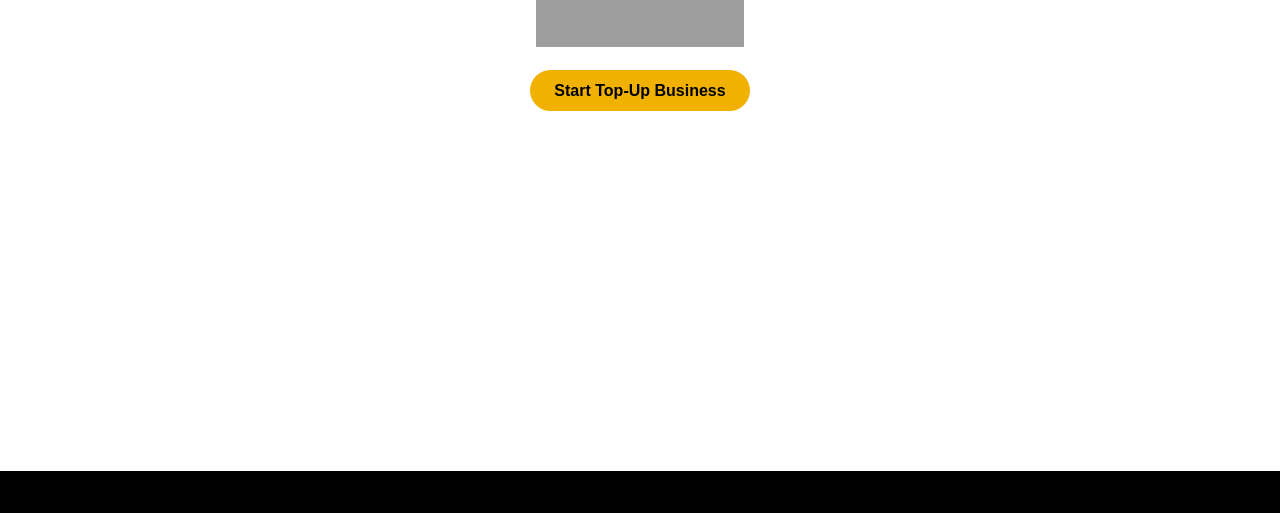
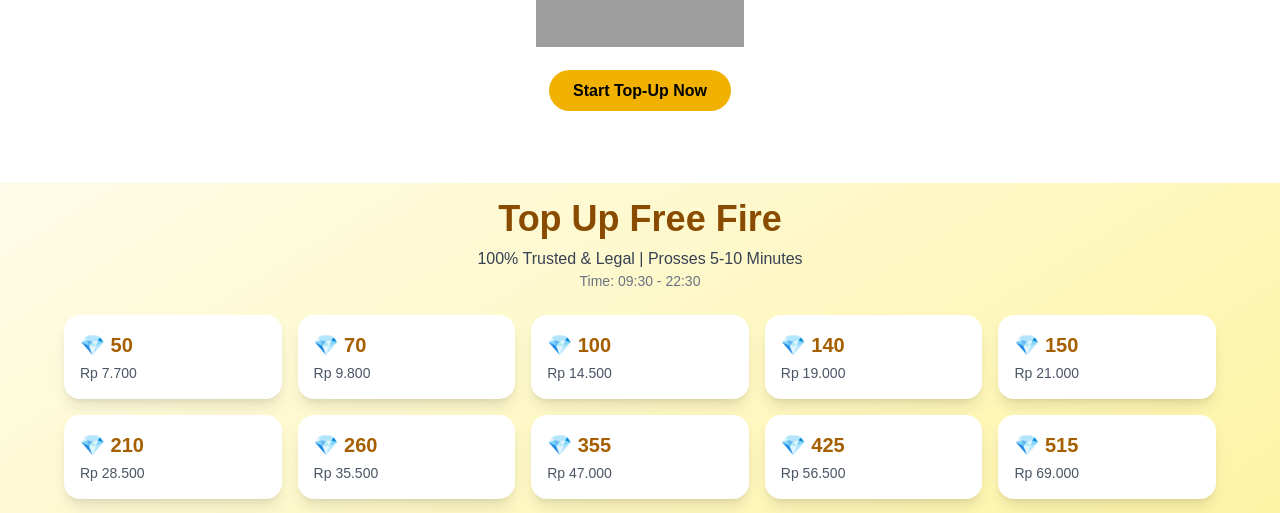
Before and after one commit to TECHNO-NB/moneyhub, a Next.js app: page /ff-topup in a window 1280 px wide. Shown: the part 409-922 px from the top of the page. Built offline with nearby package versions, Linux system fonts and the light colour scheme; grey boxes are pictures that could not be loaded.

Commit message:
add ff topup rate

```diff
--- a/src/app/ff-topup/page.tsx
+++ b/src/app/ff-topup/page.tsx
@@ -1,3 +1,4 @@
+import TopUpRate from '@/components/FFTopUpRate'
 import Link from 'next/link'
 import React from 'react'
 
@@ -31,8 +32,11 @@
           href="#"
           className="bg-yellow-500 hover:bg-yellow-400 text-black font-semibold px-6 py-3 rounded-full transition"
         >
-          Start Top-Up Business
+          Start Top-Up Now
         </a>
+      </section>
+      <section>
+        <TopUpRate/>
       </section>
     </main>
   )
--- /dev/null
+++ b/src/components/FFTopUpRate.tsx
@@ -0,0 +1,59 @@
+// app/page.tsx
+import React from "react";
+
+const topUpOptions = [
+  { diamonds: 50, price: 7700 },
+  { diamonds: 70, price: 9800 },
+  { diamonds: 100, price: 14500 },
+  { diamonds: 140, price: 19000 },
+  { diamonds: 150, price: 21000 },
+  { diamonds: 210, price: 28500 },
+  { diamonds: 260, price: 35500 },
+  { diamonds: 355, price: 47000 },
+  { diamonds: 425, price: 56500 },
+  { diamonds: 515, price: 69000 },
+  { diamonds: 635, price: 85000 },
+  { diamonds: 720, price: 94000 },
+  { diamonds: 860, price: 113000 },
+  { diamonds: 1075, price: 141000 },
+  { diamonds: 1440, price: 188000 },
+  { diamonds: 2000, price: 257000 },
+  { diamonds: 2720, price: 351000 },
+  { diamonds: 3440, price: 445000 },
+  { diamonds: 4000, price: 514000 },
+  { diamonds: 5075, price: 655000 },
+  { diamonds: 6000, price: 771000 },
+  { diamonds: 7290, price: 940000 },
+];
+
+export default function TopUpRate() {
+  return (
+    <main className="min-h-screen bg-gradient-to-br from-yellow-50 to-yellow-200 p-4">
+      <div className="max-w-4xl mx-auto text-center mb-6">
+        <h1 className="text-4xl font-bold text-yellow-800">Top Up Free Fire</h1>
+        <p className="text-gray-700 mt-2">100% Trusted & Legal | Prosses 5-10 Minutes</p>
+        <p className="text-sm text-gray-500">Time: 09:30 - 22:30</p>
+      </div>
+
+      <div className="grid grid-cols-2 sm:grid-cols-3 md:grid-cols-4 lg:grid-cols-5 gap-4 max-w-6xl mx-auto">
+        {topUpOptions.map(({ diamonds, price }) => (
+          <div
+            key={diamonds}
+            className="bg-white rounded-2xl shadow-lg p-4 hover:scale-105 transition-transform"
+          >
+            <div className="text-xl font-semibold text-yellow-700">
+              💎 {diamonds}
+            </div>
+            <div className="text-gray-600 text-sm mt-1">
+              Rp {price.toLocaleString("id-ID")}
+            </div>
+          </div>
+        ))}
+      </div>
+
+      <div className="mt-8 text-center text-sm text-gray-600">
+
+      </div>
+    </main>
+  );
+}
```
